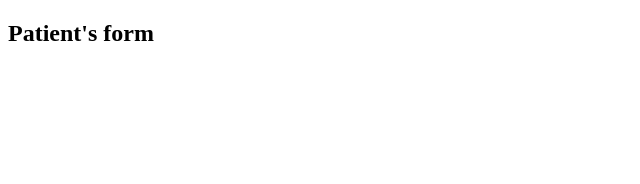
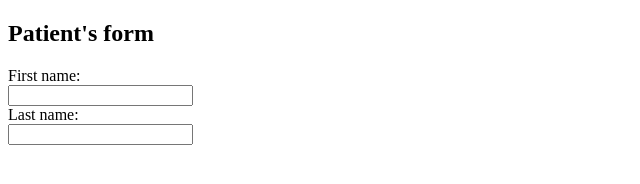
Before and after one commit to Naimar1/HTMS, a plain HTML site: page form.html in a window 1280 px wide. Shown: the whole page, without its empty margins (0-640 px from the left). Drawn offline with Linux system fonts and the light colour scheme.

Commit message:
Put full names

```diff
--- a/form.html
+++ b/form.html
@@ -8,6 +8,11 @@
 </head>
   <body>
         <h2>Patient's form</h2>
+        <form action="/action_page.php">
+            First name:<br>
+            <input type="text" name="firstname" value=""><br>
+            Last name:<br>
+            <input type="text" name="lastname" value=""><br>
 
   </body>
 </html>
```
